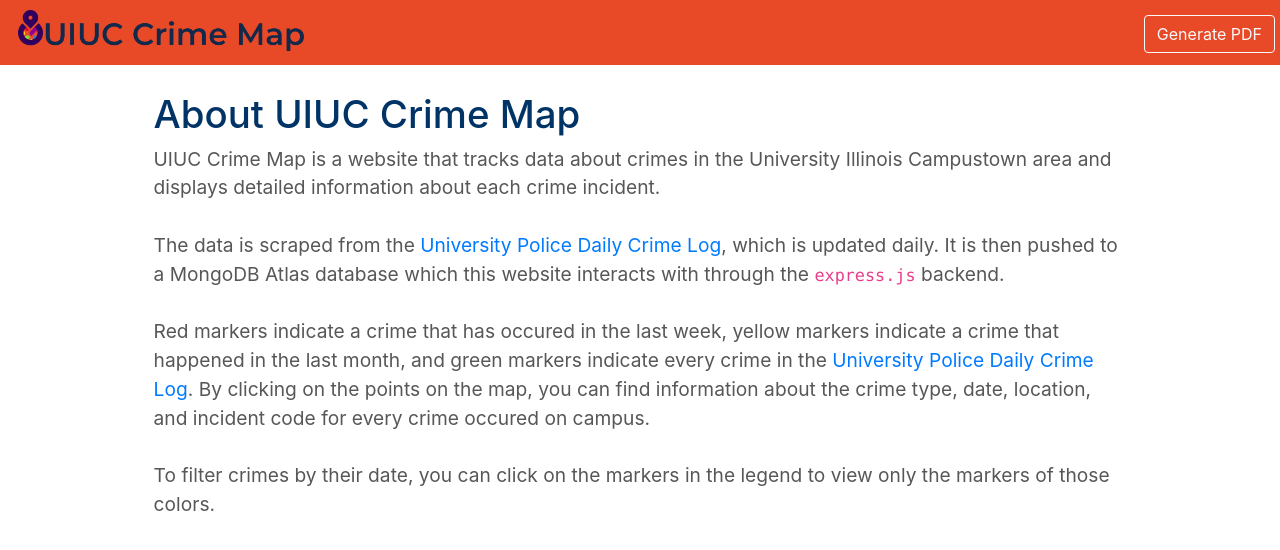
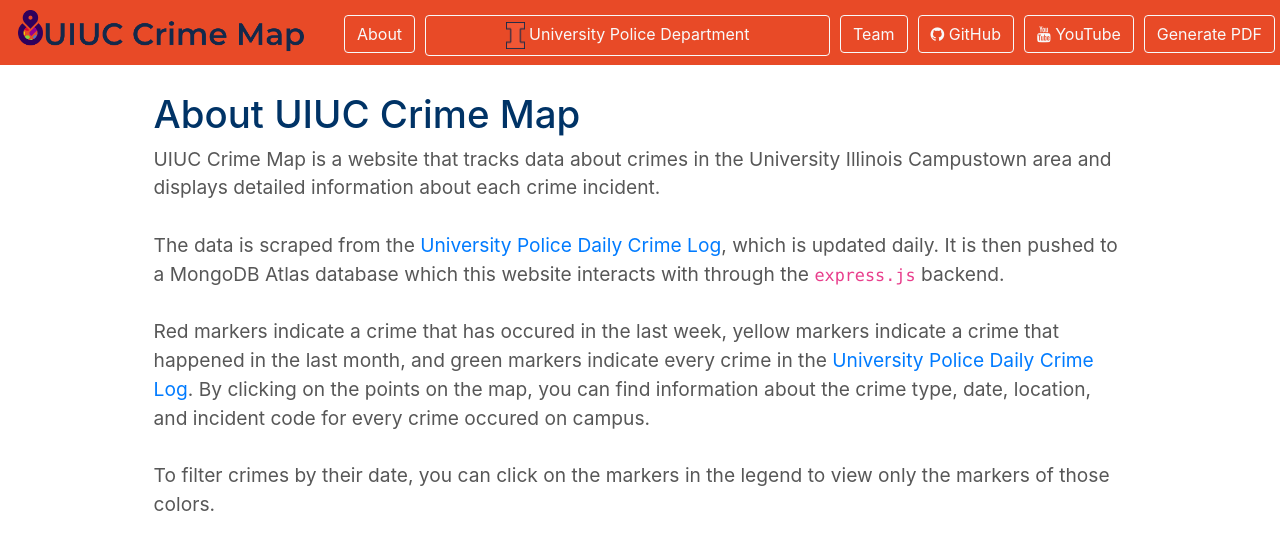
Before and after one commit to aayu3/UIUCCrimeMap, a React (Create React App) app in the folder mapclient/: page /about in a window 1280 px wide. Shown: the top 550 px of the page. Built offline with nearby package versions, Linux system fonts and the light colour scheme; no server answers.

Commit message:
added iframe detection.

```diff
--- a/mapclient/src/App.css
+++ b/mapclient/src/App.css
@@ -44,13 +44,15 @@
   padding-bottom: 5px;
 }
 
-.header-right a {
+.header-right div {
   float: right;
   position: relative;
   text-align: center;
   vertical-align: center;
   color: #A5A8AA;
 }
+
+
 
 h1 {
   font-size: 200%;
@@ -202,6 +204,11 @@
   margin-right:1%;
 }
 
+#police {
+  position:relative;
+  margin-bottom:1%;
+}
+
 
 
 @media only screen and (max-width: 700px)  {
@@ -241,4 +248,6 @@
   .pdf {
     display: none;
   }
+
+
 }
--- a/mapclient/src/App.js
+++ b/mapclient/src/App.js
@@ -51,7 +51,8 @@
           rangeMin : 1,
           rangeMax : 60,
           pdf: false,
-          timeRange : [0,23]
+          timeRange : [0,23],
+          divstyle : {}
         };
 
         // bind function to use this
@@ -60,6 +61,7 @@
         this.resetMap = this.resetMap.bind(this);
         this.onSliderChange = this.onSliderChange.bind(this);
         this.onTimerChange = this.onTimerChange.bind(this);
+
     }
 
     resetMap() {
@@ -143,8 +145,21 @@
         .catch(err => console.log(err));
     }
 
+    inIframe() {
+      try {
+        return window.self !== window.top;
+      } catch (e) {
+        return true;
+      }
+    }
+
     componentDidMount() {
         this.getCrimes();
+        if (this.inIframe()) {
+          this.setState({divstyle : {display: "none"}});
+          console.log("in iframe");
+        }
+
     }
 
     onSliderChange(value) {
@@ -188,7 +203,14 @@
                 </div>
 
                 <div class="header-right">
-                  {/*
+                <div className="pdf">
+                    <a id="buttonLink">
+                      <button onClick={() =>this.generatePDF(this.state.allCrimes)} type="button" class="btn btn-outline-light">Generate PDF</button>
+                    </a>
+                  </div>
+                  <div style = {this.state.divstyle}>
+
+
                   <div className="youtube">
                     <a href="https://youtu.be/1rHvtO1x0PI">
                       <button href="https://youtu.be/1rHvtO1x0PI" type="button" class="btn btn-outline-light">
@@ -201,34 +223,31 @@
                         <i class="fa fa-github"></i> GitHub</button>
                     </a>
                   </div>
-                  */}
+
                   {/* For some reason using className="team" causes the header to break*/}
-                  {/*
+
                   <div id="team">
                     <a href="/team">
                       <button href=" /team" type="button" class="btn btn-outline-light">Team</button>
                     </a>
                   </div>
-                 */}
+
                   {/* Be careful when changing about. This can break the whole header for some reason */}
-                  {/*
+
                     <a href="/about">
                       <button id="about" href=" /about" type="button" class="btn btn-outline-light">About</button>
                     </a>
-                    */}
-                  {/*
-                  <div className="uiuc police">
+
+
+                  <div className="uiuc police" id="police">
                     <a href="https://police.illinois.edu/">
                       <button href="https://police.illinois.edu/" type="button" class="btn btn-outline-light">
-                        <img src={uiuclogo} width='5%'></img>  University Police Department</button>
+                        <img src={uiuclogo} width='5%'></img>    University Police Department</button>
                     </a>
                   </div>
-                  */}
-                  <div className="pdf">
-                    <a id="buttonLink">
-                      <button onClick={() =>this.generatePDF(this.state.allCrimes)} type="button" class="btn btn-outline-light">Generate PDF</button>
-                    </a>
+
                   </div>
+
                 </div>
 
 
```
